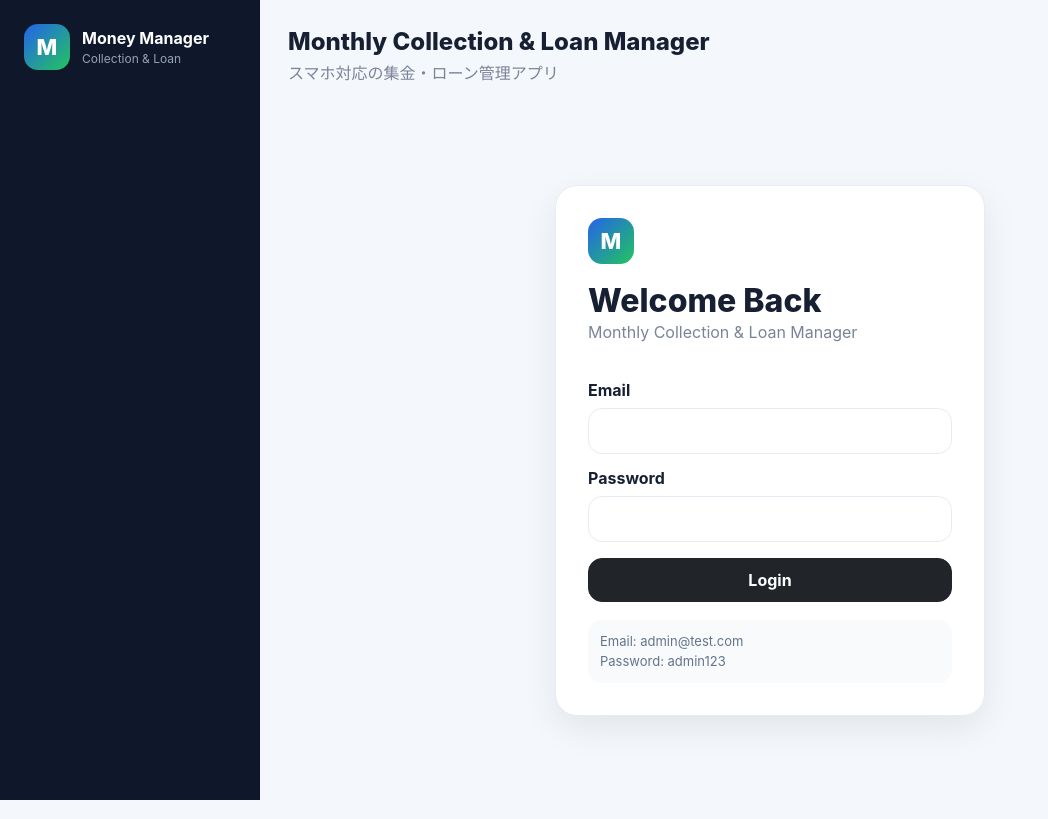
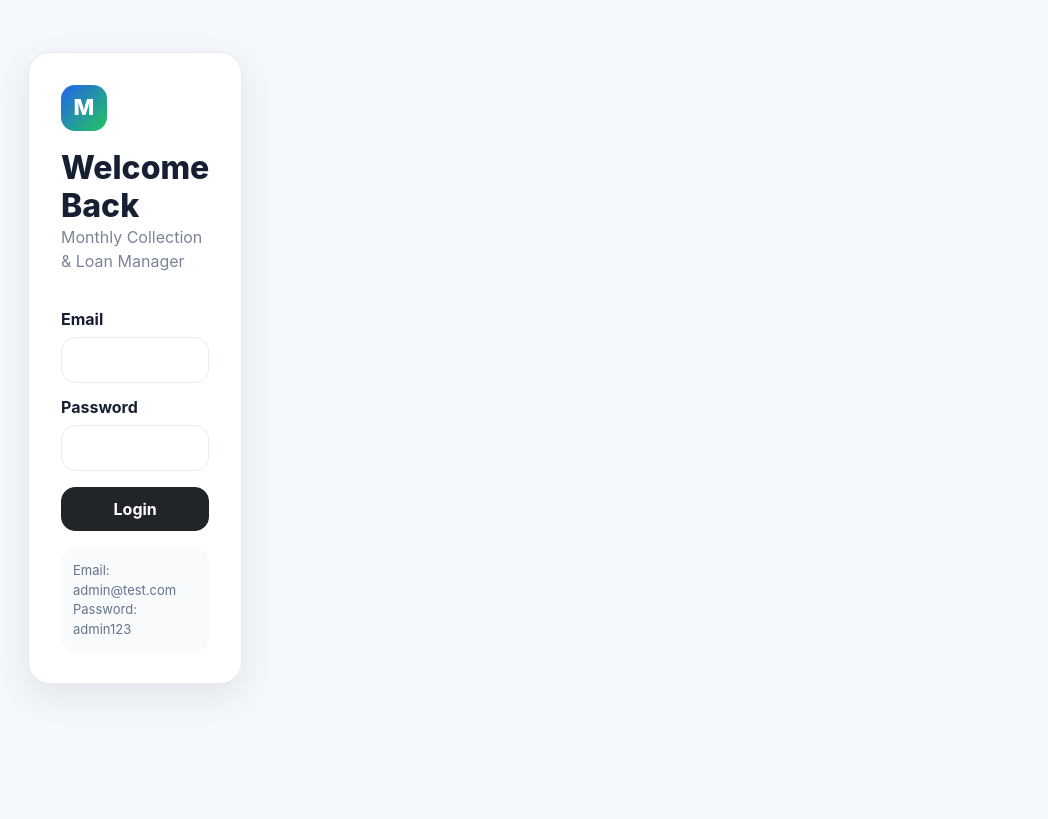
Before and after one commit to LearningwithSudip/monthly-collection-loan-manager, a Flask app: page /login in a window 1280 px wide. Shown: the whole page, without its empty margins (0-1048 px from the left). After the commit the page ends 689 px from the top, so only its background shows below. Run offline with Flask 3, Linux system fonts and the light colour scheme; data comes from the database, SQL or seed files in the repository.

Commit message:
Update base.html for better structure and accessibility
Refactor HTML structure and improve accessibility features.

```diff
--- a/templates/base.html
+++ b/templates/base.html
@@ -1,77 +1,220 @@
 <!DOCTYPE html>
 <html lang="ja">
-
 <head>
     <meta charset="UTF-8">
-    <meta name="viewport" content="width=device-width, initial-scale=1.0">
-    <title>Monthly Collection & Loan Manager</title>
 
-    <link href="https://cdn.jsdelivr.net/npm/bootstrap@5.3.3/dist/css/bootstrap.min.css" rel="stylesheet">
-    <link href="{{ url_for('static', filename=' css/style.css') }}" rel="stylesheet">
+    <meta
+        name="viewport"
+        content="width=device-width, initial-scale=1, viewport-fit=cover"
+    >
+
+    <title>
+        {% block title %}
+        Monthly Collection & Loan Manager
+        {% endblock %}
+    </title>
+
+    <link
+        href="https://cdn.jsdelivr.net/npm/bootstrap@5.3.3/dist/css/bootstrap.min.css"
+        rel="stylesheet"
+    >
+
+    <link
+        href="{{ url_for('static', filename=' css/style.css') }}"
+        rel="stylesheet"
+    >
 </head>
 
 <body>
 
 <div class="app-shell">
 
+    {% if current_user.is_authenticated %}
+
     <aside class="sidebar">
+
         <div class="brand">
             <div class="brand-icon">M</div>
-            <div>
+
+            <div class="brand-text">
                 <strong>Money Manager</strong>
                 <small>Collection & Loan</small>
             </div>
         </div>
 
-        {% if current_user.is_authenticated %}
+
         <nav class="side-nav">
-            <a href="{{ url_for('dashboard') }}">Dashboard</a>
-            <a href="#collections">Collections</a>
-            <a href="#loans">Loans</a>
+
+            <a href="{{ url_for('dashboard.dashboard') }}">
+                Dashboard
+            </a>
+
+            <a href="{{ url_for('dashboard.dashboard') }}#collections">
+                Collections
+            </a>
+
+            <a href="{{ url_for('dashboard.dashboard') }}#loans">
+                Loans
+            </a>
+
             {% if current_user.role == "admin" %}
-            <a href="#transactions">Transactions</a>
+
+            <a href="{{ url_for('dashboard.dashboard') }}#transactions">
+                Transactions
+            </a>
+
             {% endif %}
+
         </nav>
 
+
         <div class="sidebar-user">
+
             <small>Logged in as</small>
+
             <strong>{{ current_user.name }}</strong>
+
             <span>{{ current_user.role }}</span>
-            <a href="{{ url_for('logout') }}" class="logout-link">Logout</a>
+
+            <a
+                href="{{ url_for('auth.logout') }}"
+                class="logout-link"
+            >
+                Logout
+            </a>
+
         </div>
-        {% endif %}
+
     </aside>
 
-    <main class="main-content">
-        <header class="topbar">
-            <div>
-                <h1>Monthly Collection & Loan Manager</h1>
-                <p>スマホ対応の集金・ローン管理アプリ</p>
+    {% endif %}
+
+
+    <main class="{% if current_user.is_authenticated %}main-content{% else %}main-content login-main{% endif %}">
+
+
+        {% if current_user.is_authenticated %}
+
+        <header class="mobile-header">
+
+            <div class="mobile-brand">
+
+                <div class="mobile-brand-icon">
+                    M
                 </div>
 
-            {% if current_user.is_authenticated %}
-            <a href="{{ url_for('logout') }}" class="btn btn-outline-dark btn-sm d-md-none">
+                <div>
+                    <strong>Money Manager</strong>
+                    <small>{{ current_user.name }}</small>
+                </div>
+
+            </div>
+
+
+            <a
+                href="{{ url_for('auth.logout') }}"
+                class="mobile-logout"
+            >
                 Logout
             </a>
-            {% endif %}
+
         </header>
 
+
+        <header class="topbar">
+
+            <div>
+
+                <h1>
+                    Monthly Collection & Loan Manager
+                </h1>
+
+                <p>
+                    Collection・Loan・Cash Management
+                </p>
+
+            </div>
+
+        </header>
+
+        {% endif %}
+
+
+        <div class="page-container">
+
             {% with messages = get_flashed_messages() %}
+
                 {% if messages %}
+
                     {% for message in messages %}
-                <div class="alert alert-info rounded-4 shadow-sm">
+
+                    <div class="alert alert-info app-alert">
                         {{ message }}
                     </div>
+
                     {% endfor %}
+
                 {% endif %}
+
             {% endwith %}
 
-        {% block content %}{% endblock %}
+
+            {% block content %}
+            {% endblock %}
+
+        </div>
+
     </main>
 
 </div>
 
-<script src="https://cdn.jsdelivr.net/npm/bootstrap@5.3.3/dist/js/bootstrap.bundle.min.js"></script>
+
+{% if current_user.is_authenticated %}
+
+<nav class="mobile-bottom-nav">
+
+    <a href="{{ url_for('dashboard.dashboard') }}">
+        <span class="nav-icon">⌂</span>
+        <span>Home</span>
+    </a>
+
+
+    <a href="{{ url_for('dashboard.dashboard') }}#collections">
+        <span class="nav-icon">¥</span>
+        <span>Collection</span>
+    </a>
+
+
+    <a href="{{ url_for('dashboard.dashboard') }}#loans">
+        <span class="nav-icon">↔</span>
+        <span>Loans</span>
+    </a>
+
+
+    {% if current_user.role == "admin" %}
+
+    <a href="{{ url_for('dashboard.dashboard') }}#transactions">
+        <span class="nav-icon">☷</span>
+        <span>History</span>
+    </a>
+
+    {% else %}
+
+    <a href="{{ url_for('history.user_history', user_id=current_user.id) }}">
+        <span class="nav-icon">☷</span>
+        <span>History</span>
+    </a>
+
+    {% endif %}
+
+</nav>
+
+{% endif %}
+
+
+<script
+    src="https://cdn.jsdelivr.net/npm/bootstrap@5.3.3/dist/js/bootstrap.bundle.min.js"
+></script>
 
 </body>
 </html>
```
Lines whose indentation alone changed are shown as unchanged.
